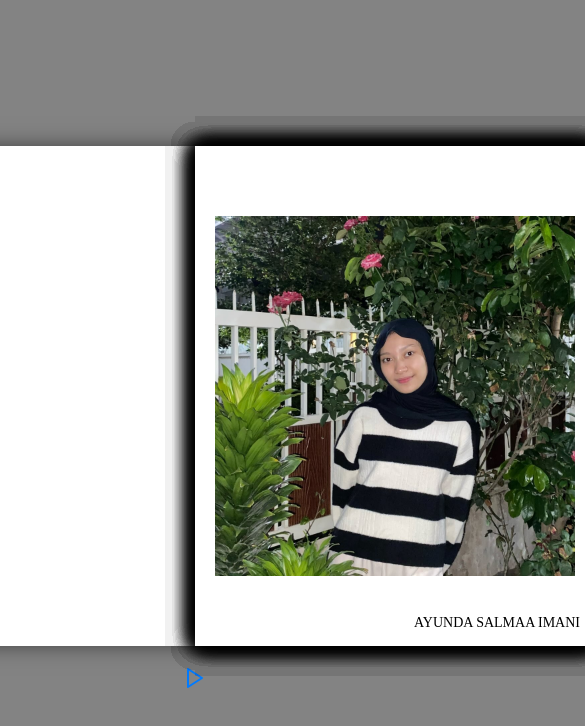
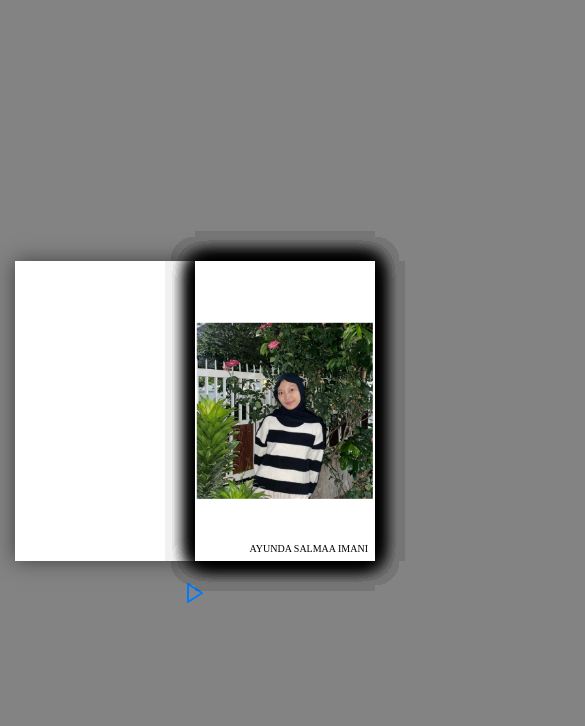
Before and after one commit to Mohammadfaizulilalbab/ContohCodingBuatAyunda, a plain HTML site: page index.html in a window 390 px wide. Shown: the whole page, 585 px wide, since content can reach past the window. Drawn offline with nearby package versions, Linux system fonts and the light colour scheme.

Commit message:
Update styles.css

```diff
--- a/styles.css
+++ b/styles.css
@@ -5,16 +5,20 @@ body {
     min-height: 100vh;
     background-color: #838383;
     margin: 0;
+    padding: 15px;
 }
 
 .container {
     display: flex;
     flex-direction: column;
     align-items: center;
+    width: 100%;
+    max-width: 800px;
 }
 
 .book-container {
-    width: 800px;
+    width: 100%;
+    max-width: 800px;
     height: 500px;
     perspective: 1500px;
     margin-bottom: 20px;
@@ -59,7 +63,7 @@ body {
     top: 50%;
     left: 50%;
     transform: translate(-50%, -50%);
-    object-fit: cover;
+    object-fit: contain;
 }
 
 .author-name {
@@ -77,6 +81,8 @@ body {
     text-align: center;
     color: #007BFF;
     cursor: pointer;
+    width: 100%;
+    max-width: 300px;
 }
 
 .music-player i {
@@ -103,3 +109,60 @@ body {
     text-align: center;
     padding: 20px;
 }
+
+/* Media Queries for Mobile Devices */
+@media screen and (max-width: 768px) {
+    .book-container {
+        height: 400px;
+    }
+
+    .page img {
+        max-width: 95%;
+        max-height: 85%;
+    }
+
+    #lyrics-container {
+        font-size: 16px;
+        padding: 10px;
+    }
+
+    .author-name {
+        font-size: 12px;
+        padding: 3px;
+        bottom: 5px;
+        right: 5px;
+    }
+
+    .music-player i {
+        font-size: 50px;
+    }
+}
+
+@media screen and (max-width: 480px) {
+    .book-container {
+        height: 300px;
+    }
+
+    .page img {
+        max-width: 98%;
+        max-height: 88%;
+    }
+
+    #lyrics-container {
+        font-size: 14px;
+        padding: 8px;
+    }
+
+    .author-name {
+        font-size: 10px;
+        padding: 2px;
+    }
+
+    .music-player i {
+        font-size: 40px;
+    }
+
+    #song-duration {
+        font-size: 14px;
+    }
+}
```
